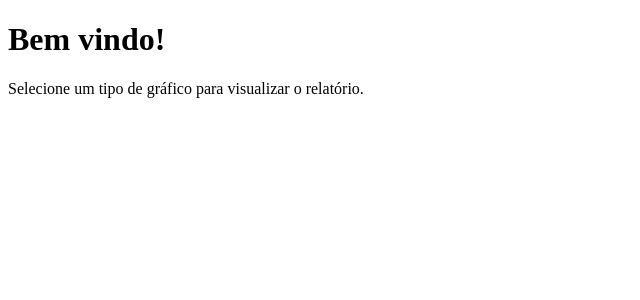
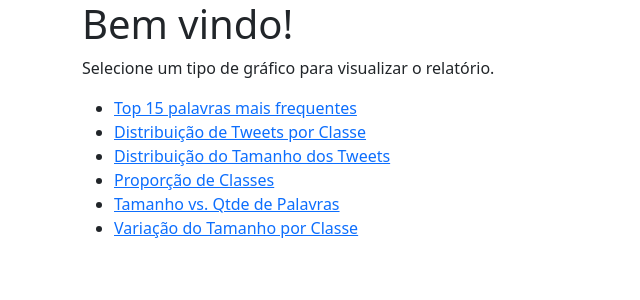
Before and after one commit to dbernardos/2026_2_TEP2_etapa2_Python, a Django app: page / in a window 1280 px wide. Shown: the top 300 px of the page, without its empty margins (0-640 px from the left). Run offline with Django 4.2, Linux system fonts and the light colour scheme; some libraries are stand-ins or nearby versions.

Commit message:
continuas das views iniciais

```diff
--- a/core/templates/index.html
+++ b/core/templates/index.html
@@ -1,12 +1,38 @@
+{% load bootstrap5 %}
+
 <!DOCTYPE html>
 <html lang="en">
   <head>
-    <meta charset="UTF-8">
-    <meta name="viewport" content="width=device-width, initial-scale=1.0">
+    <meta charset="UTF-8" />
+    <meta name="viewport" content="width=device-width, initial-scale=1.0" />
     <title>Document</title>
+    {% bootstrap_css %}
   </head>
   <body>
+    <div class="container">
       <h1>Bem vindo!</h1>
       <p>Selecione um tipo de gráfico para visualizar o relatório.</p>
+
+      <ul>
+        <li>
+          <a href="#">Top 15 palavras mais frequentes</a>
+        </li>
+        <li>
+          <a href="#">Distribuição de Tweets por Classe</a>
+        </li>
+        <li>
+          <a href="#">Distribuição do Tamanho dos Tweets</a>
+        </li>
+        <li>
+          <a href="#">Proporção de Classes</a>
+        </li>
+        <li>
+          <a href="#">Tamanho vs. Qtde de Palavras</a>
+        </li>
+        <li>
+          <a href="#">Variação do Tamanho por Classe</a>
+        </li>
+      </ul>
+    </div>
   </body>
 </html>
--- a/core/views.py
+++ b/core/views.py
@@ -1,4 +1,25 @@
 from django.shortcuts import render
+import io, urllib, base64
+import pandas as pd
+import matplotlib as plt
+import numpy as np
+
+def get_dataframe():
+    # Busca todos os dados do banco e retorna um DataFrame do Pandas
+    tweets = Tweet.objects.all().values()
+    df = pd.DataFrame(list(tweets ))
+    return df
+
+def _fig_to_base64(fig):
+    # Converte uma figura Matplotlib para uma string base64 para ser usada no HTML
+    buf = io.BytesIO()
+    fig.savefig(buf, format='png', bbox_inches='tight')
+    buf.seek(0)
+    img_b64 = base64.b64encode(buf.read()).decode('utf-8')
+    plt.close(fig)
+    return img_b64
+
+
 
 def index(request):
     return render(request, 'index.html')
```
Lines whose indentation alone changed are shown as unchanged.
